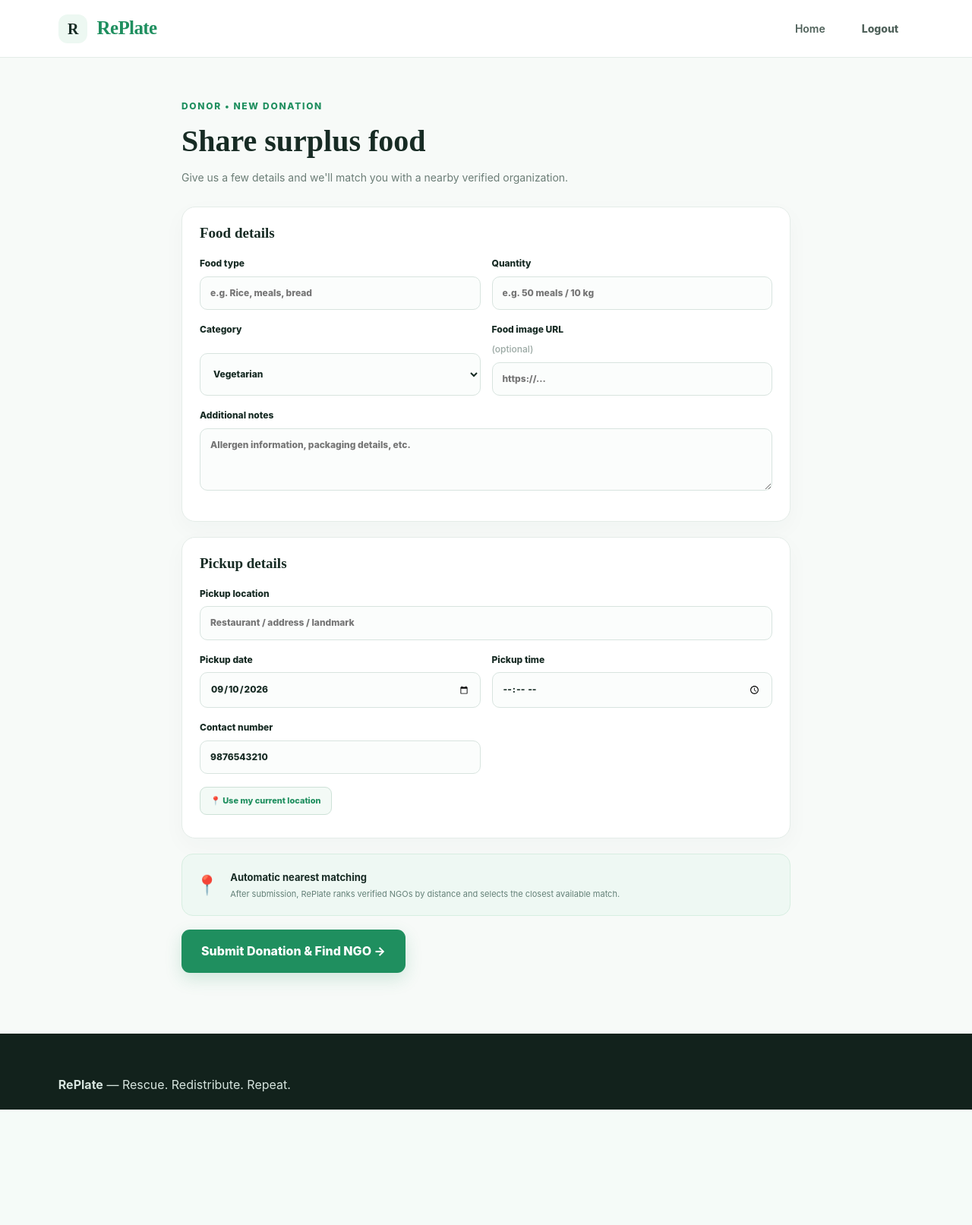
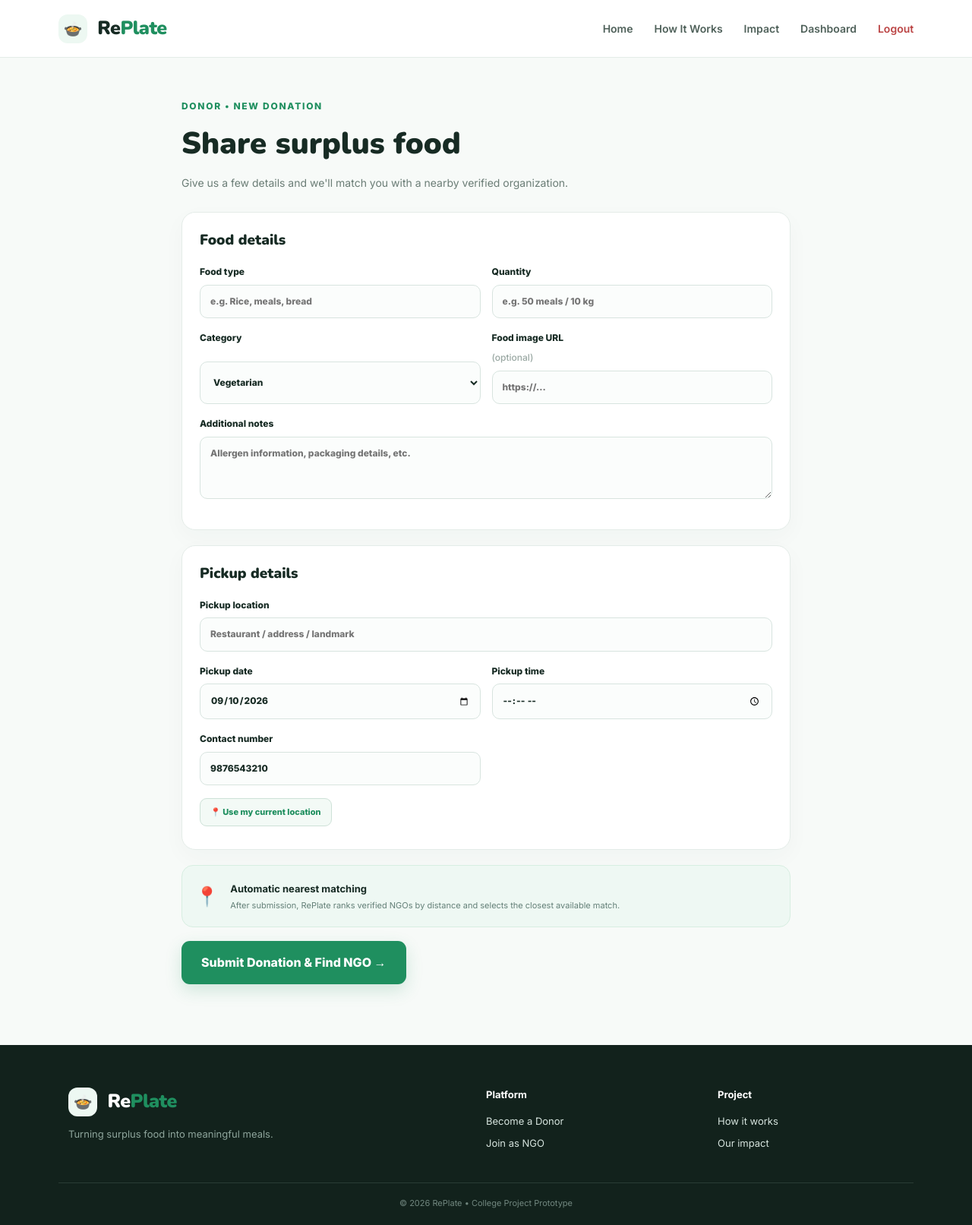
Before and after one commit to sabudanawada/RePlate-2, a Flask app: page /donate in a window 1280 px wide. Shown: the whole page at 76% size. Before the commit the page ends 1461 px from the top, so only its background shows below. Run offline with Flask 3, Linux system fonts and the light colour scheme; the visitor is signed in with stand-in values (Sample User, id 1); data comes from the database, SQL or seed files in the repository.

Commit message:
Update base.html

```diff
--- a/templates/base.html
+++ b/templates/base.html
@@ -1,65 +1,54 @@
 <!doctype html>
 <html lang="en">
 <head>
-    <meta charset="UTF-8">
-    <meta name="viewport" content="width=device-width, initial-scale=1.0">
+  <meta charset="utf-8">
+  <meta name="viewport" content="width=device-width, initial-scale=1">
   <title>{% block title %}RePlate{% endblock %}</title>
+  <link rel="preconnect" href="https://fonts.googleapis.com">
+  <link rel="preconnect" href="https://fonts.gstatic.com" crossorigin>
+  <link href="https://fonts.googleapis.com/css2?family=Inter:wght@400;500;600;700;800&family=Nunito:wght@700;800;900&display=swap" rel="stylesheet">
   <link rel="stylesheet" href="{{ url_for('static', filename='css/style.css') }}">
 </head>
 <body>
-
 <header class="navbar">
-    <a class="brand" href="{{ url_for('home') }}">
-        <span class="brand-mark">R</span>
-        <span>RePlate</span>
-    </a>
-
+  <a class="brand" href="{{ url_for('home') }}"><span class="brand-mark">🍲</span> Re<span>Plate</span></a>
   <nav>
     <a href="{{ url_for('home') }}">Home</a>
-
-        {% if session.get('role') == 'donor' %}
-            <a href="{{ url_for('donor_dashboard') }}">Dashboard</a>
-            <a href="{{ url_for('donate') }}">Donate Food</a>
-
-        {% elif session.get('role') == 'ngo' %}
-            <a href="{{ url_for('ngo_dashboard') }}">NGO Dashboard</a>
-
-        {% elif session.get('role') == 'admin' %}
-            <a href="{{ url_for('admin_dashboard') }}">Admin</a>
-        {% endif %}
-
-        {% if session.get('user_id') %}
-            <a class="btn btn-small" href="{{ url_for('logout') }}">Logout</a>
+    <a href="{{ url_for('home') }}#how">How It Works</a>
+    <a href="{{ url_for('home') }}#impact">Impact</a>
+    {% if user %}
+      <a href="{{ url_for('dashboard') }}">Dashboard</a>
+      <a class="nav-logout" href="{{ url_for('logout') }}">Logout</a>
     {% else %}
       <a href="{{ url_for('login') }}">Login</a>
-            <a class="btn btn-small" href="{{ url_for('register') }}">Get Started</a>
+      <a class="nav-cta" href="{{ url_for('register') }}">Get Started</a>
     {% endif %}
   </nav>
 </header>
-
-<main>
 
 {% with messages = get_flashed_messages(with_categories=true) %}
   {% if messages %}
   <div class="flash-wrap">
     {% for category, message in messages %}
-                    <div class="flash {{ category }}">
-                        {{ message }}
-                    </div>
+      <div class="flash {{ category }}">{{ message }}</div>
     {% endfor %}
   </div>
   {% endif %}
 {% endwith %}
 
-    {% block content %}{% endblock %}
-
-</main>
+<main>{% block content %}{% endblock %}</main>
 
 <footer>
-    <strong>RePlate</strong> — Rescue. Redistribute. Repeat.
+  <div class="footer-inner">
+    <div>
+      <div class="brand footer-brand"><span class="brand-mark">🍲</span> Re<span>Plate</span></div>
+      <p>Turning surplus food into meaningful meals.</p>
+    </div>
+    <div><b>Platform</b><a href="{{ url_for('register') }}">Become a Donor</a><a href="{{ url_for('register') }}">Join as NGO</a></div>
+    <div><b>Project</b><a href="{{ url_for('home') }}#how">How it works</a><a href="{{ url_for('home') }}#impact">Our impact</a></div>
+  </div>
+  <div class="copyright">© 2026 RePlate • College Project Prototype</div>
 </footer>
-
 <script src="{{ url_for('static', filename='js/app.js') }}"></script>
-
 </body>
 </html>
```
Lines whose indentation alone changed are shown as unchanged.
